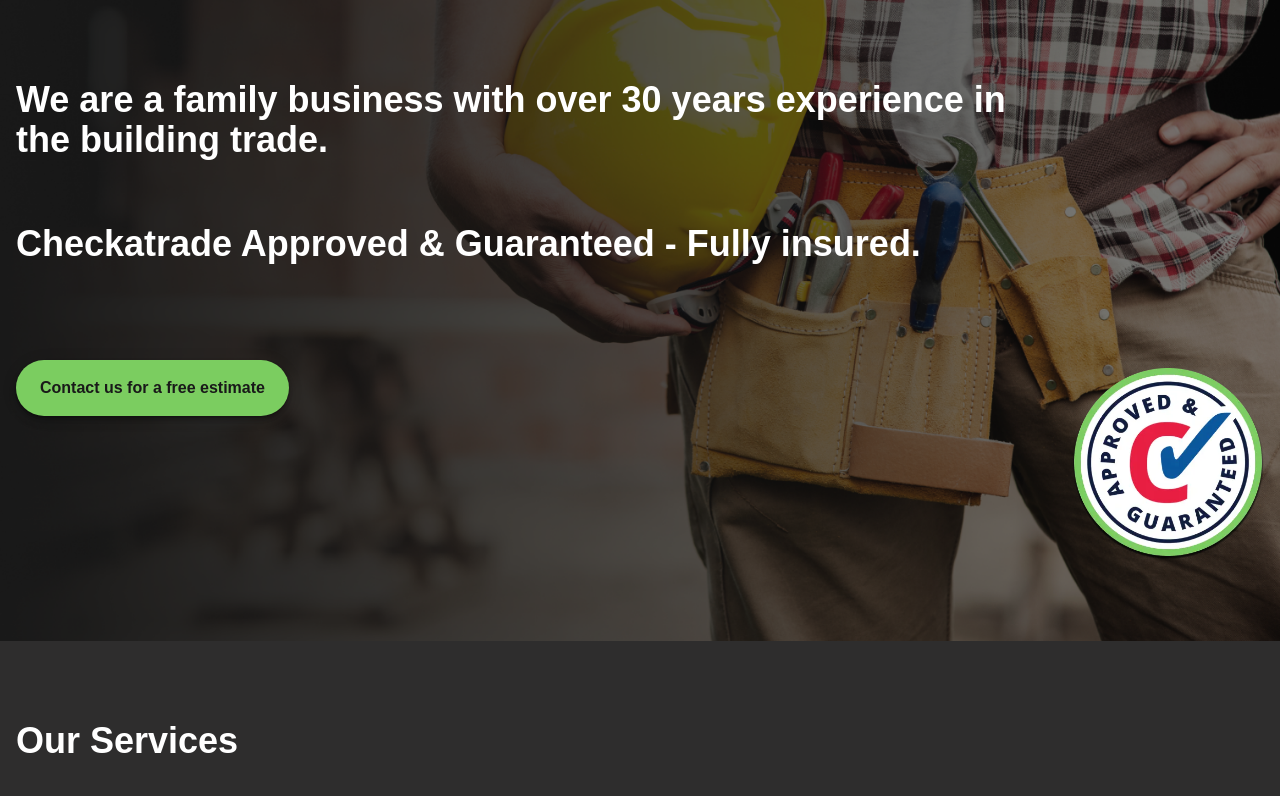
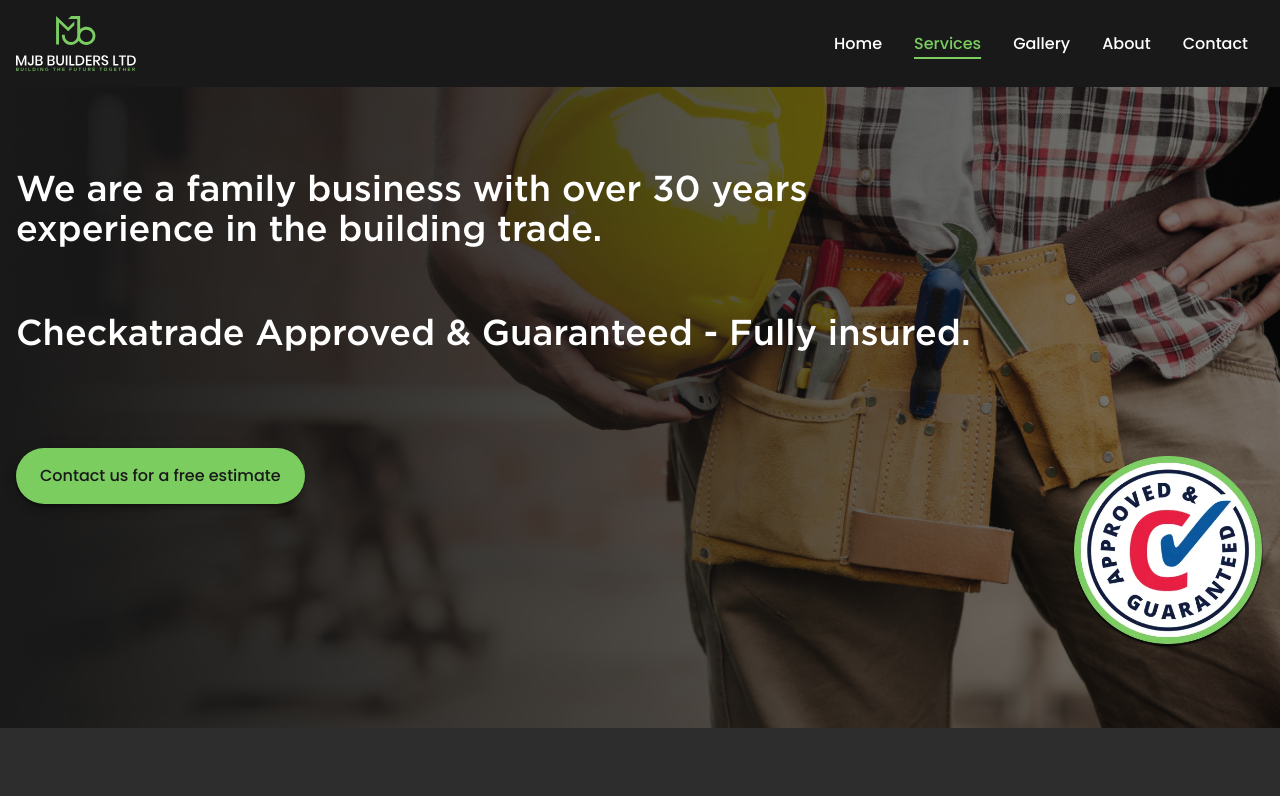
Before and after one commit to RafDiMartino/mjb-builders, a Next.js app: page / in a window 1280 px wide. Shown: the top 796 px of the page. Built offline with nearby package versions, Linux system fonts and the light colour scheme.

Commit message:
added layout

```diff
--- a/src/app/layout.js
+++ b/src/app/layout.js
@@ -1,19 +1,21 @@
 import localFont from "next/font/local";
 import "./globals.css";
+import Header from "./components/Header";
+import Footer from "./components/Footer";
 
-const geistSans = localFont({
-  src: "./fonts/GeistVF.woff",
-  variable: "--font-geist-sans",
+const gotham = localFont({
+  src: "./fonts/Gotham-Medium.woff2",
+  variable: "--font-gotham-medium",
   weight: "100 900",
 });
-const geistMono = localFont({
-  src: "./fonts/GeistMonoVF.woff",
-  variable: "--font-geist-mono",
+const poppins = localFont({
+  src: "./fonts/Poppins-Medium.woff2",
+  variable: "--font-poppins-medium",
   weight: "100 900",
 });
 
 export const metadata = {
-  title: "Create Next App",
+  title: "MJB Builders",
   description: "Generated by create next app",
 };
 
@@ -21,9 +23,11 @@ export default function RootLayout({ children }) {
   return (
     <html lang="en">
       <body
-        className={`${geistSans.variable} ${geistMono.variable} antialiased`}
+        className={`${gotham.variable} ${poppins.variable} antialiased`}
       >
+        <Header />
         {children}
+        <Footer />
       </body>
     </html>
   );
```
Also changed, not shown: src/app/fonts/GeistMonoVF.woff (deleted), src/app/fonts/GeistVF.woff (deleted).
